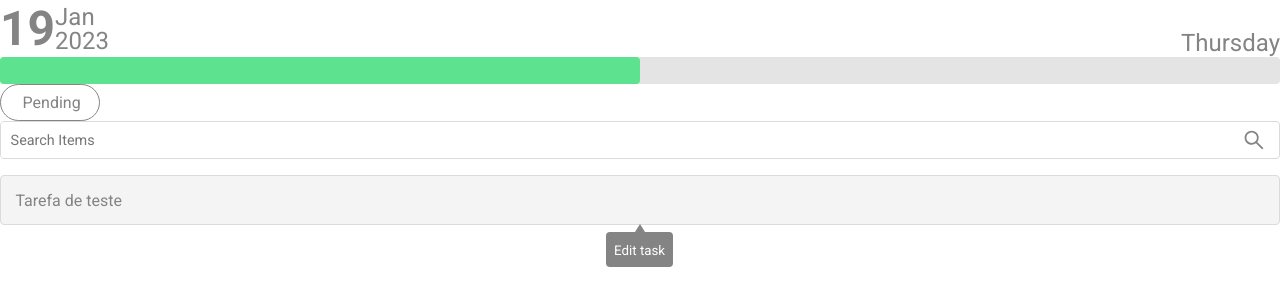
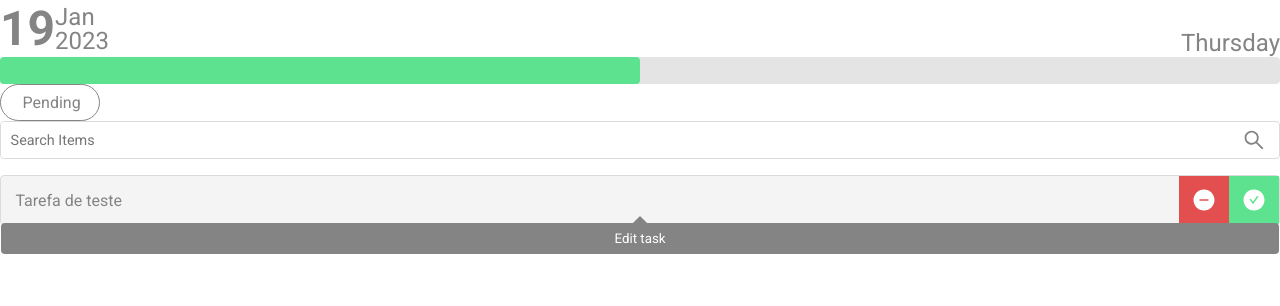
Before and after one commit to sizebay/frontend-challenge, a React (Vite) app: page / in a window 1280 px wide. Both pictures are taken after a click on the element "Tarefa de teste". Shown: the top 306 px of the page. Built offline with nearby package versions, Linux system fonts and the light colour scheme.

Commit message:
refactor: remove radix ui and improve usability

```diff
--- a/src/components/Task/index.tsx
+++ b/src/components/Task/index.tsx
@@ -1,7 +1,6 @@
 import ActionButton from '../ActionButton';
-import { ActionsContainer, Container } from './style';
+import { ActionsContainer, Container, EditPopover } from './style';
 import {AiFillCheckCircle, AiFillMinusCircle} from 'react-icons/ai';
-import * as Popover from '@radix-ui/react-popover';
 
 import { useState } from 'react';
 
@@ -11,28 +10,29 @@ interface TaskProps {
 
 function Task({ content }: TaskProps) {
   const [editMode, setEditMode] = useState(false);
+  const [showActionButtons, setShowActionButtons] = useState(false);
 
   const handleChangeEditmode = () => {
     setEditMode((prevstate) => !prevstate);
+    setShowActionButtons((prevstate) => !prevstate);
   };
 
   return (
-    <Container editMode={editMode}>
-      <Popover.Root>
-        {!editMode && (
-          <Popover.Trigger
-            asChild
-            aria-label="Open popover to able edit task"
-          >
-            <span>{content}</span>
-          </Popover.Trigger>
-        )}
+    <Container editMode={showActionButtons}>
+      {!editMode && (
+        <span
+          onClick={() => setShowActionButtons((prev) => !prev)}
+        >
+          {content}
+        </span>
+      )}
 
-        {editMode && (
-          <input type='text' autoFocus placeholder={content}/>
-        )}
+      {editMode && (
+        <input type='text' autoFocus placeholder={content}/>
+      )}
 
-        {editMode && (
+      {showActionButtons && !editMode &&(
+        <>
           <ActionsContainer>
             <ActionButton
               icon={<AiFillMinusCircle />}
@@ -43,44 +43,18 @@ function Task({ content }: TaskProps) {
               icon={<AiFillCheckCircle />}
               bg="#5DE290"
               color='#fff'
-              event={handleChangeEditmode}
             />
           </ActionsContainer>
-        )}
 
-        <Popover.Portal>
-          <Popover.Content
+          <EditPopover
+            onClick={handleChangeEditmode}
             data-testid="task-edit-popover"
-            style={{
-              backgroundColor: '#848484',
-              border: 'none',
-              padding: '0.5rem',
-              borderRadius: '0.25rem',
-            }}
           >
-            <Popover.Arrow style={{
-              fill: '#848484',
-              height: '0.5rem'
-            }}/>
-            <Popover.Close
-              aria-label="Edit task button"
-              data-testid="task-close-popover"
-              style={{
-                appearance: 'none',
-                backgroundColor: 'transparent',
-                border: 'none',
-                cursor: 'pointer',
-                color: 'white',
-                outline: 'none',
-                transition: 'all 0.2s'
-              }}
-              onClick={handleChangeEditmode}
-            >
-              Edit task
-            </Popover.Close>
-          </Popover.Content>
-        </Popover.Portal>
-      </Popover.Root>
+            Edit task
+          </EditPopover>
+        </>
+      )}
+
     </Container>
   );
 }
--- a/src/components/Task/style.ts
+++ b/src/components/Task/style.ts
@@ -9,10 +9,10 @@ export const Container = styled.div<ContainerProps>`
   grid-template-columns: ${({editMode}) => editMode ? '9fr 100px' : '1fr'};
   border: 1px solid #DBDBDB;
   border-radius: 0.25rem;
-  overflow: hidden;
   margin-top: 1rem;
   background-color: #F4F4F4;
   color: #848484;
+  position: relative;
 
   span, input {
     padding: 0.9rem;
@@ -30,3 +30,36 @@ export const ActionsContainer = styled.div`
   display: flex;
   height: 100%;
 `;
+
+export const EditPopover = styled.button`
+  display: block;
+  padding: 0.5rem 0.7rem;
+  background-color: #848484;
+  color: white;
+  position: absolute;
+  margin: auto;
+  right: 0;
+  left: 0;
+  bottom: -30px;
+  border: none;
+  border-radius: 0.25rem;
+  cursor: pointer;
+  transition: all 0.2s;
+
+  &:hover {
+    scale: 102%;
+    bottom: -35px;
+  }
+
+  &::before {
+    content: "";
+    width: 10px;
+    height: 10px;
+    background-color: #848484;
+    position: absolute;
+    margin: auto;
+    inset: 0;
+    top: -100%;
+    transform: rotate(45deg);
+  }
+`;
```
Also changed, not shown: 1 other file (tests, documents, lock files or other folders).
